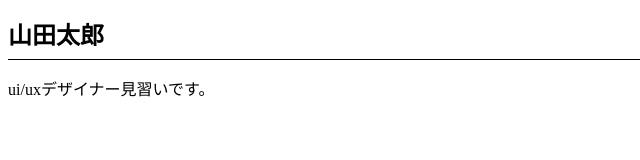
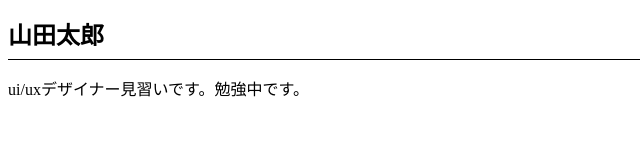
Before and after one commit to marukocraft/marukocraft.github.io, a plain HTML site: page index.html in a window 1280 px wide. Shown: the whole page, without its empty margins (0-640 px from the left). Drawn offline with Linux system fonts and the light colour scheme.

Commit message:
Add files via upload

```diff
--- a/index.html
+++ b/index.html
@@ -7,6 +7,6 @@
   </head>
   <body>
     <h1>山田太郎</h1>
-    <p>ui/uxデザイナー見習いです。</p>
+    <p>ui/uxデザイナー見習いです。勉強中です。</p>
   </body>
 </html>
```
